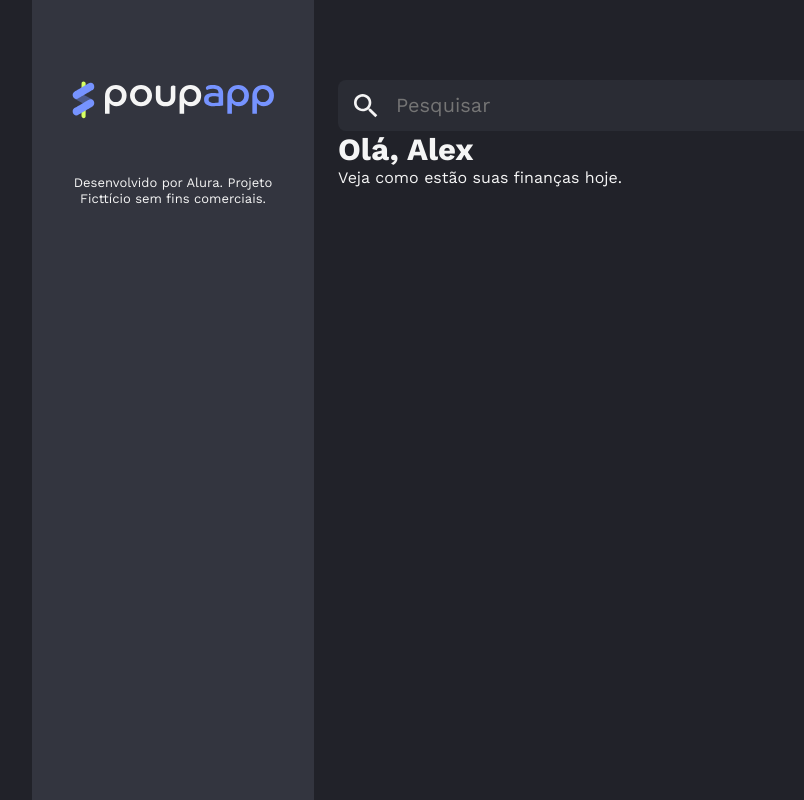
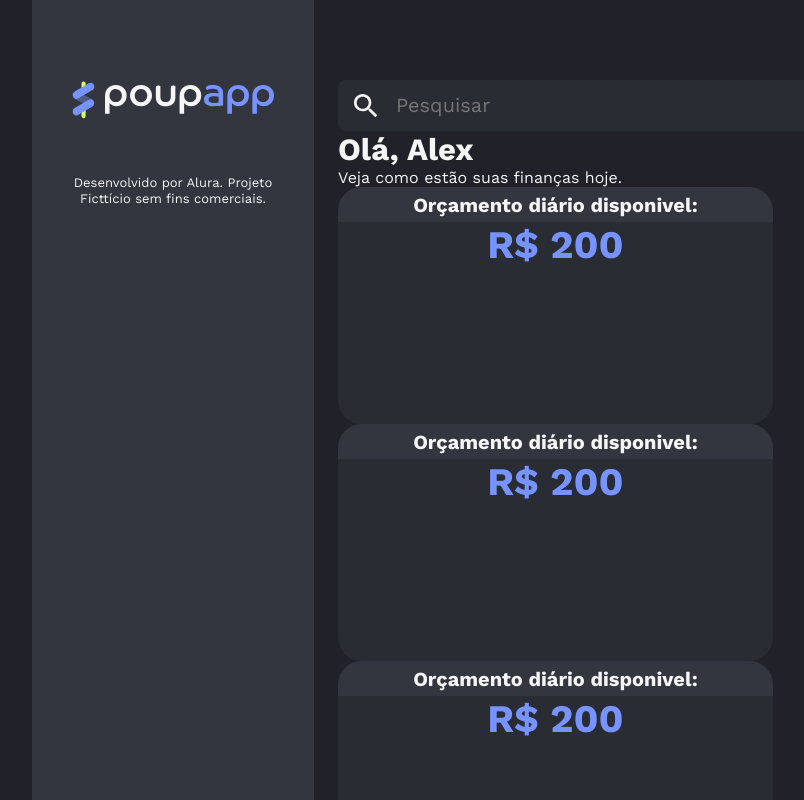
Before and after one commit to alexalves011/Poupapp, a React (Vite) app: page / in a window 1280 px wide. Shown: the top 800 px of the page, without its empty margins (8-812 px from the left). Built offline with nearby package versions, Linux system fonts and the light colour scheme.

Commit message:
Estruturando card

```diff
--- a/src/App.jsx
+++ b/src/App.jsx
@@ -2,25 +2,37 @@
 import { Aside } from "./components/Aside";
 import { SearchInput } from "./components/SearchInput";
 import { Main } from "./components/Main/Index";
-import {Typography} from "./components/Typography/index"
+import { Typography } from "./components/Typography/index";
+import Card from "./components/Card/index.jsx";
 
 function App() {
   return (
     <Container>
       <Aside />
       <Main>
-        <SearchInput/>
+        <SearchInput />
         <div>
-        <Typography variant="h1">
-          Olá, Alex
-        </Typography>
-        <Typography variant="body">
-          Veja como estão suas finanças hoje.
-        </Typography>
+          <Typography variant="h1">Olá, Alex</Typography>
+          <Typography variant="body">
+            Veja como estão suas finanças hoje.
+          </Typography>
         </div>
+        <section>
+          <Card>
+            <Card.Header>Orçamento diário disponivel:</Card.Header>
+            <Card.Body>R$ 200</Card.Body>
+          </Card>
+          <Card>
+            <Card.Header>Orçamento diário disponivel:</Card.Header>
+            <Card.Body>R$ 200</Card.Body>
+          </Card>
+          <Card>
+            <Card.Header>Orçamento diário disponivel:</Card.Header>
+            <Card.Body>R$ 200</Card.Body>
+          </Card>
+        </section>
       </Main>
     </Container>
-
   );
 }
 
--- /dev/null
+++ b/src/components/Card/card.module.css
@@ -0,0 +1,30 @@
+.card {
+  background-color: var(--neutral-surface);
+  border-radius: 24px;
+  width: 435px;
+  height: 237px;
+  padding: 8px, 16px;
+}
+
+.header {
+  background-color: var(--neutral-header);
+  border-top-left-radius: 24px;
+  border-top-right-radius: 24px;
+  color: var(--neutral-text);
+  align-items: center;
+  display: flex;
+  justify-content: center;
+  width: 435px;
+  height: 35px;
+  font-size: 20px;
+  font-weight: 700;
+}
+
+.body {
+  color: var(--primary-highlight);
+  align-items: center;
+  display: flex;
+  justify-content: center;
+  font-size: 39px;
+  font-weight: 700;
+}
--- /dev/null
+++ b/src/components/Card/index.jsx
@@ -0,0 +1,19 @@
+import styles from './card.module.css'
+
+
+const Card = ({ children }) => {
+  return <div className={styles.card}>{children}</div>;
+};
+
+export const CardHeader = ({ children }) => {
+  return <div className={styles.header}>{children}</div>;
+};
+
+export const CardBody = ({ children }) => {
+  return <div className={styles.body}>{children}</div>;
+};
+
+Card.Header = CardHeader;
+Card.Body = CardBody;
+
+export default Card;
```
